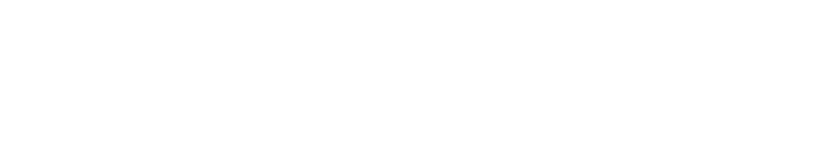
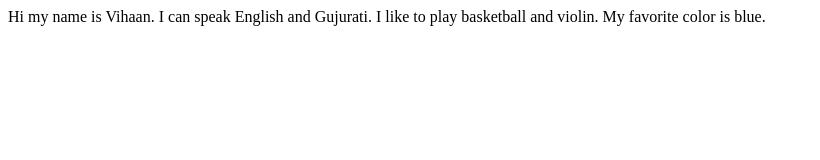
Before and after one commit to VihaanD1234/VihaanD1234.github.io, a plain HTML site: page index.html in a window 1280 px wide. Shown: the whole page, without its empty margins (0-820 px from the left). Drawn offline with Linux system fonts and the light colour scheme.

Commit message:
Added writing.

```diff
--- a/index.html
+++ b/index.html
@@ -6,6 +6,7 @@
     <title>Document</title>
 </head>
 <body>
-
+Hi my name is Vihaan. I can speak English and Gujurati.
+I like to play basketball and violin. My favorite color is blue.
 </body>
 </html>
```
